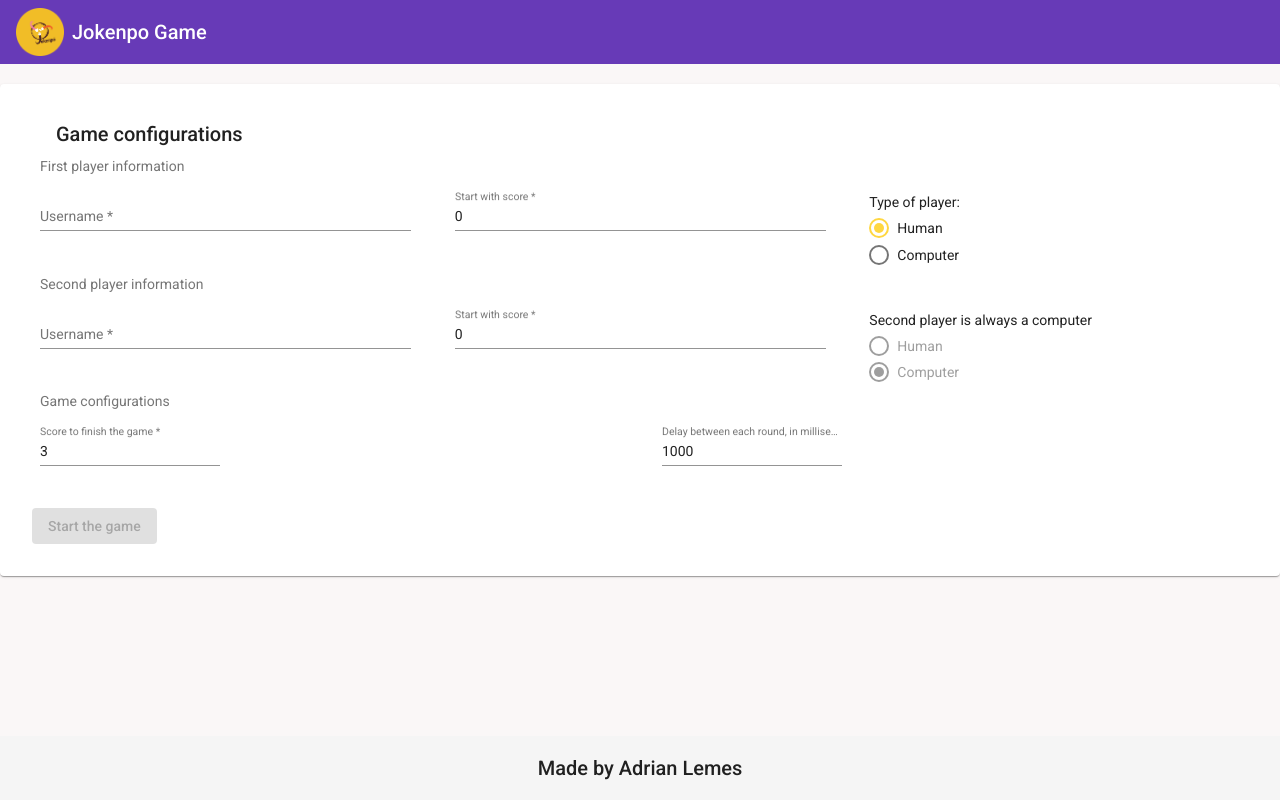
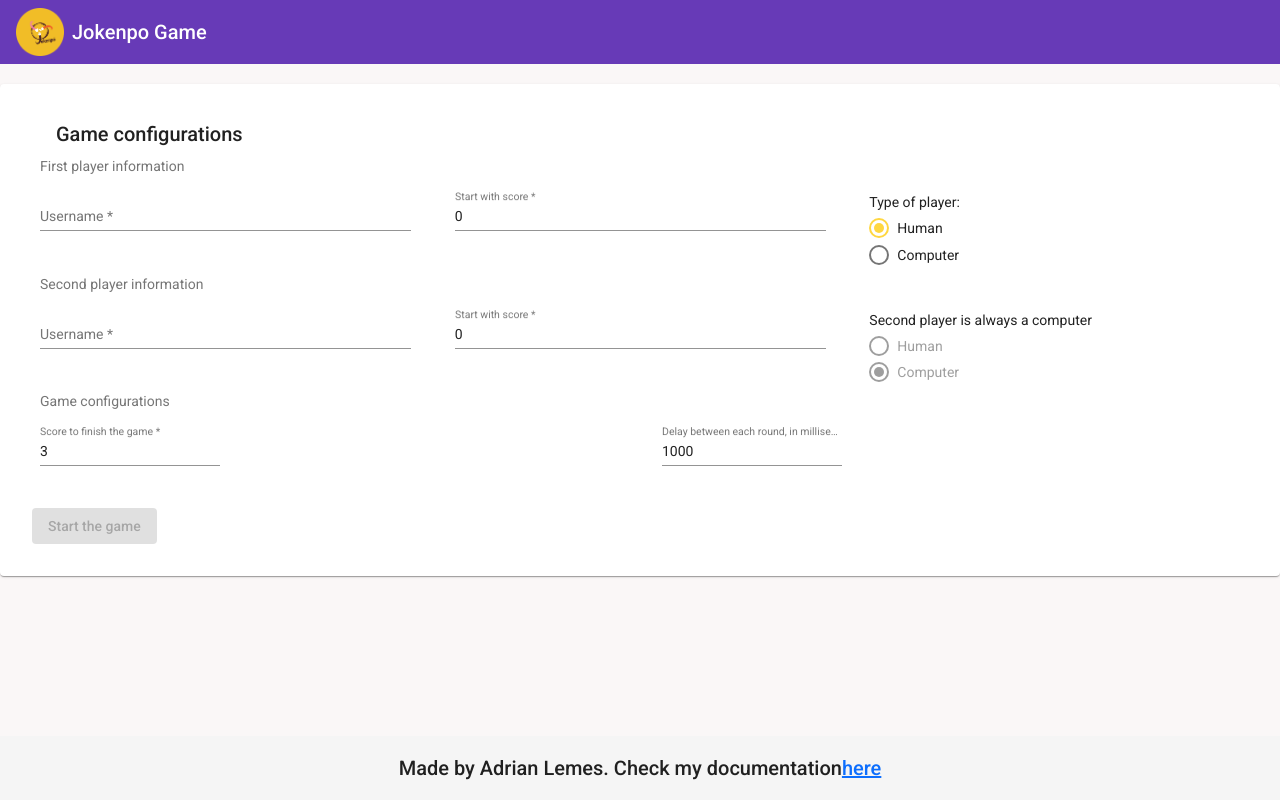
Before and after one commit to adrianlemess/jokenpo-game-angular, an Angular app: page /welcome in a window 1280 px wide. Built offline with nearby package versions, Linux system fonts and the light colour scheme.

Commit message:
feat: add docs link on footer

```diff
--- a/src/app/layout/footer/footer.component.html
+++ b/src/app/layout/footer/footer.component.html
@@ -1,3 +1,6 @@
 <footer class="footer">
-    <mat-toolbar color="secondary"> Made by Adrian Lemes </mat-toolbar>
+    <mat-toolbar color="secondary">
+        Made by Adrian Lemes. Check my documentation
+        <a href="https://jokenpo-adrian-docs.netlify.app/">here </a>
+    </mat-toolbar>
 </footer>
```
